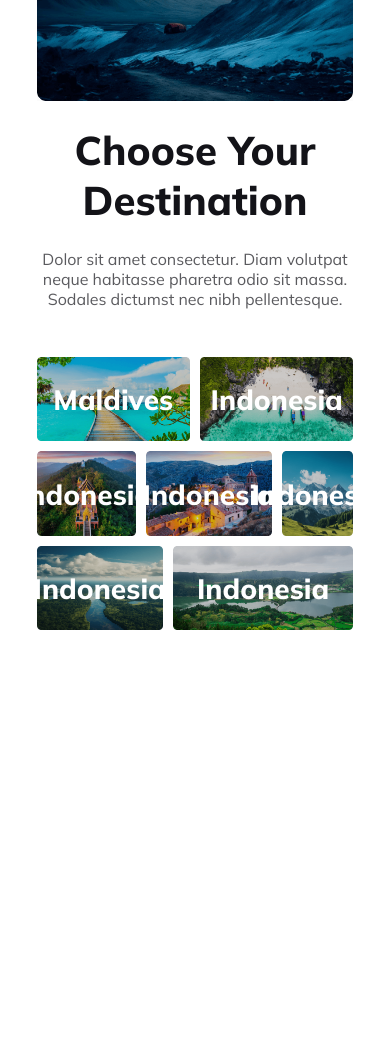
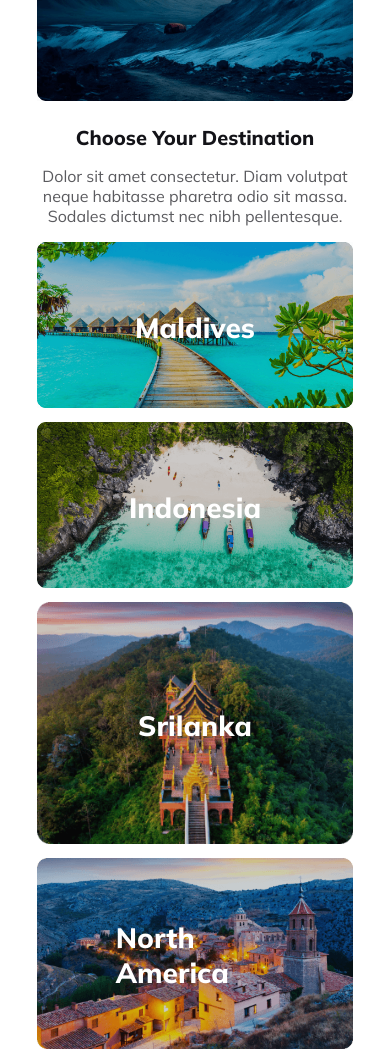
Before and after one commit to M-Nazmul/World-Travel-B9A2, a plain HTML site: page index.html in a window 390 px wide. Shown: the part 1440-2489 px from the top of the page. Before the commit the page ends 2074 px from the top, so only its background shows below. Drawn offline with Linux system fonts and the light colour scheme.

Commit message:
added responsive style of destination section

```diff
--- a/index.html
+++ b/index.html
@@ -113,23 +113,23 @@
                 </div>
                 <div class="grid_item_3 grid-items">
                     <img src="Images/Rectangle 6.png" alt="">
-                    <h2>Indonesia</h2>
+                    <h2>Srilanka</h2>
                 </div>
                 <div class="grid_item_4 grid-items">
                     <img src="Images/Rectangle 7.png" alt="">
-                    <h2>Indonesia</h2>
+                    <h2>North America</h2>
                 </div>
                 <div class="grid_item_5 grid-items">
                     <img src="Images/Rectangle 9.png" alt="">
-                    <h2>Indonesia</h2>
+                    <h2>Kashmir</h2>
                 </div>
                 <div class="grid_item_6 grid-items">
                     <img src="Images/Rectangle 11.png" alt="">
-                    <h2>Indonesia</h2>
+                    <h2>Bangladesh</h2>
                 </div>
                 <div class="grid_item_7 grid-items">
                     <img src="Images/Rectangle 10.png" alt="">
-                    <h2>Indonesia</h2>
+                    <h2>Bandarban</h2>
                 </div>
             </div>
         </section>
--- a/styles/responsive.css
+++ b/styles/responsive.css
@@ -55,6 +55,12 @@
         margin-top: 32px;
      }
  }
+ @media screen and (max-width: 768px) {
+    .dstn_image_container{
+        display: flex;
+        flex-direction: column;
+    }
+ }
  @media screen and (max-width: 600px){
     nav{
 
@@ -68,8 +74,13 @@
     .banner_title{
         font-size: 1.8rem;
     }
-    .popular_tours_title{
-        font-size: 20px;
+    .popular_tours_title,
+    .primary_title{
+        font-size: 1.25rem;
+    }
+    .destination_description{
+        max-width: 309px;
+        margin: 16px auto;
     }
     main section{
         margin-top: 1.5rem;
```
